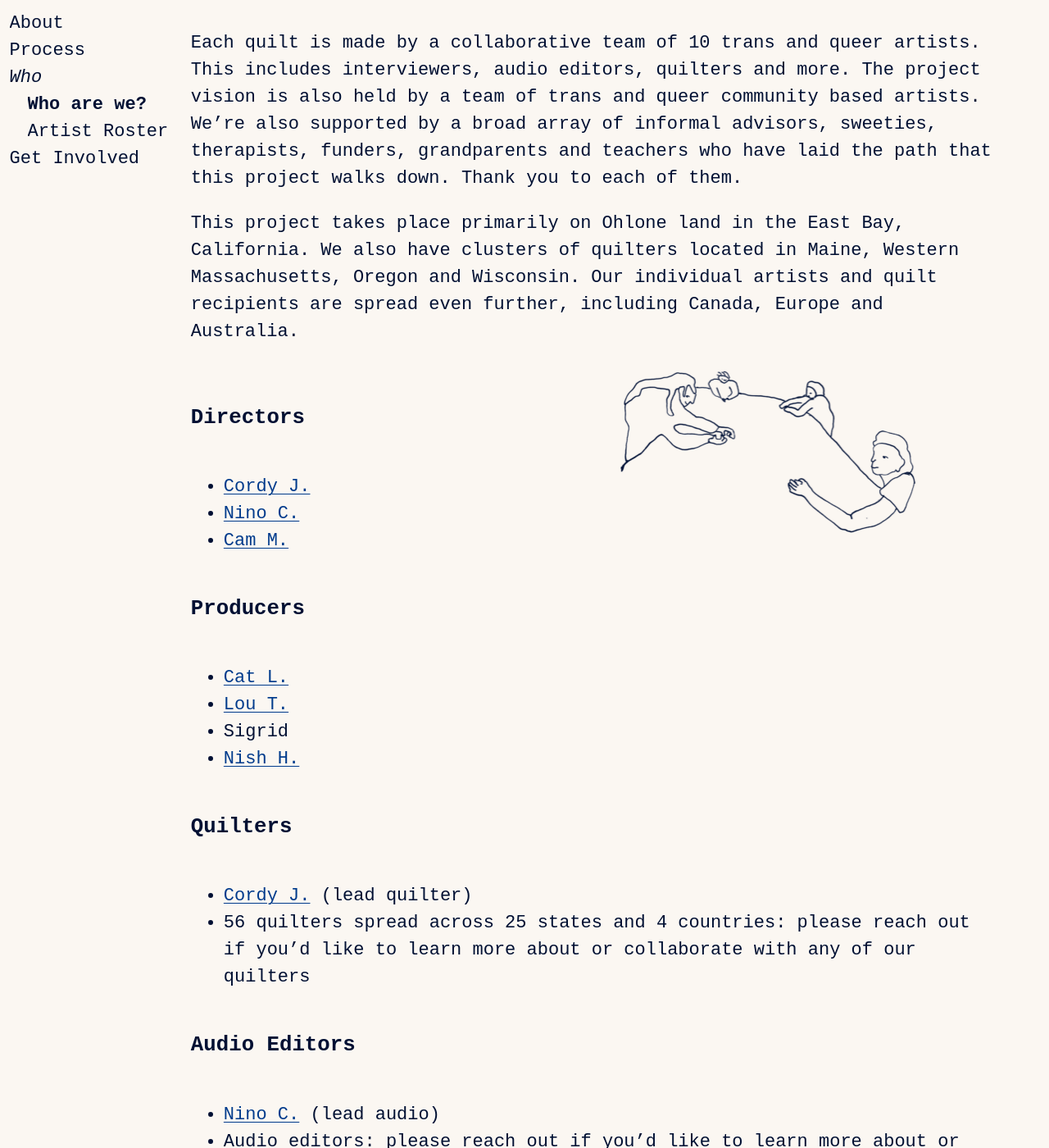
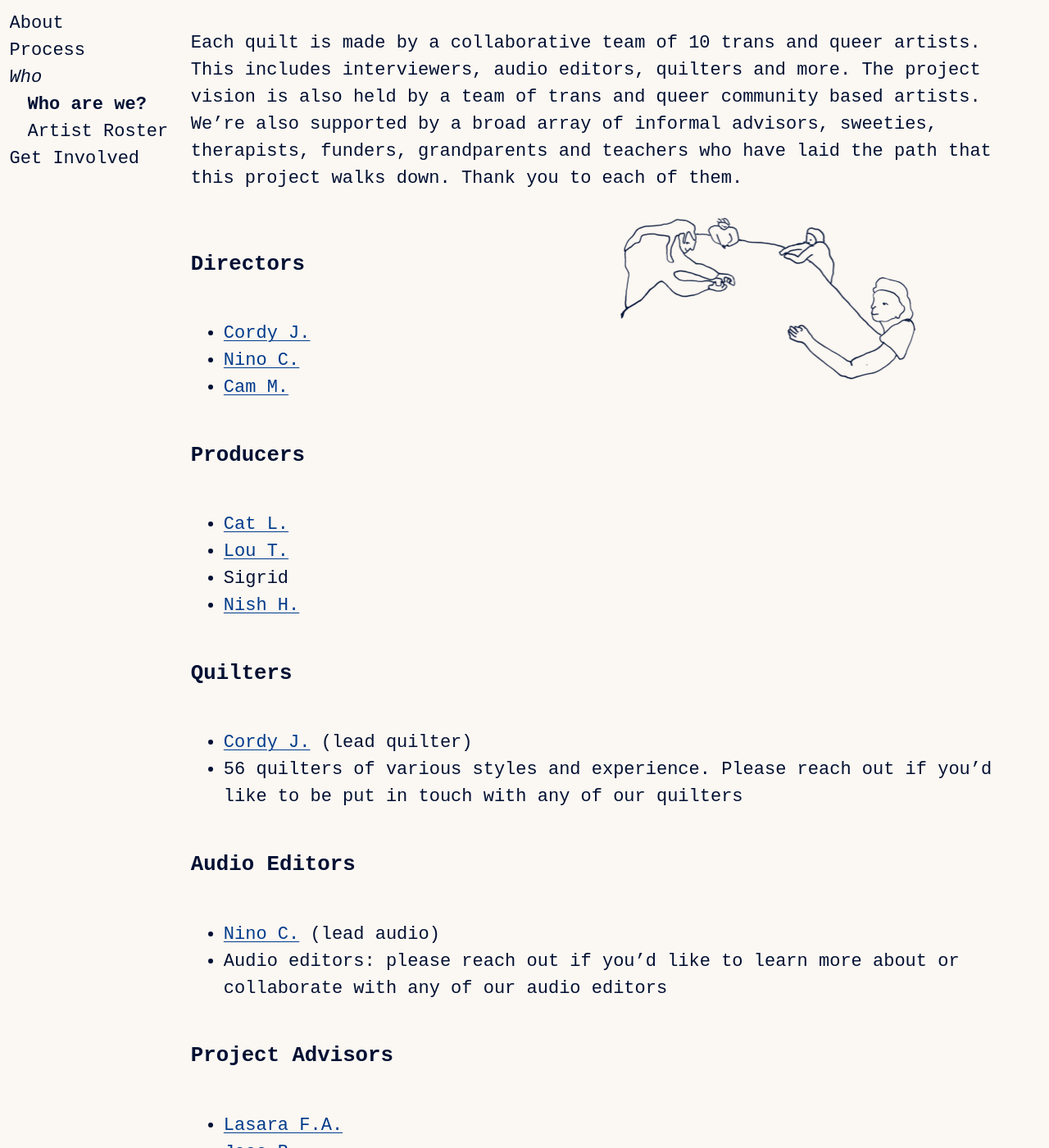
Before and after one commit to danieldickison/transmission-site, a Jekyll site: the page built from who.markdown, in a window 1280 px wide and 1400 px high, scrolled down 257 px. Shown: the whole window at 82% size. Built offline with Jekyll 4.4.1, drawn with Linux system fonts in a browser that asks for light colours; some web fonts are replaced; our own code applies the rules of GitHub Pages for plain Markdown files; some of the changed text lies outside the part shown.

Commit message:
Update who.markdown

```diff
--- a/who.markdown
+++ b/who.markdown
@@ -6,8 +6,6 @@ main_class: who
 ## Who are we?
 
 Each quilt is made by a collaborative team of 10 trans and queer artists. This includes interviewers, audio editors, quilters and more. The project vision is also held by a team of trans and queer community based artists. We’re also supported by a broad array of informal advisors, sweeties, therapists, funders, grandparents and teachers who have laid the path that this project walks down. Thank you to each of them.
-
-This project takes place primarily on Ohlone land in the East Bay, California. We also have clusters of quilters located in Maine, Western Massachusetts, Oregon and Wisconsin. Our individual artists and quilt recipients are spread even further, including Canada, Europe and Australia.
 
 <img
   id="illustration-who"
@@ -31,7 +29,7 @@ This project takes place primarily on Ohlone land in the East Bay, California. W
 ### Quilters
 
 * [Cordy J.](http://corduroyjoan.com) (lead quilter)
-* 56 quilters spread across 25 states and 4 countries: please reach out if you'd like to learn more about or collaborate with any of our quilters
+* 56 quilters of various styles and experience. Please reach out if you'd like to be put in touch with any of our quilters
 
 ### Audio Editors
 
```
Also changed, not shown: other parts of who.markdown (+1 -0 lines).
